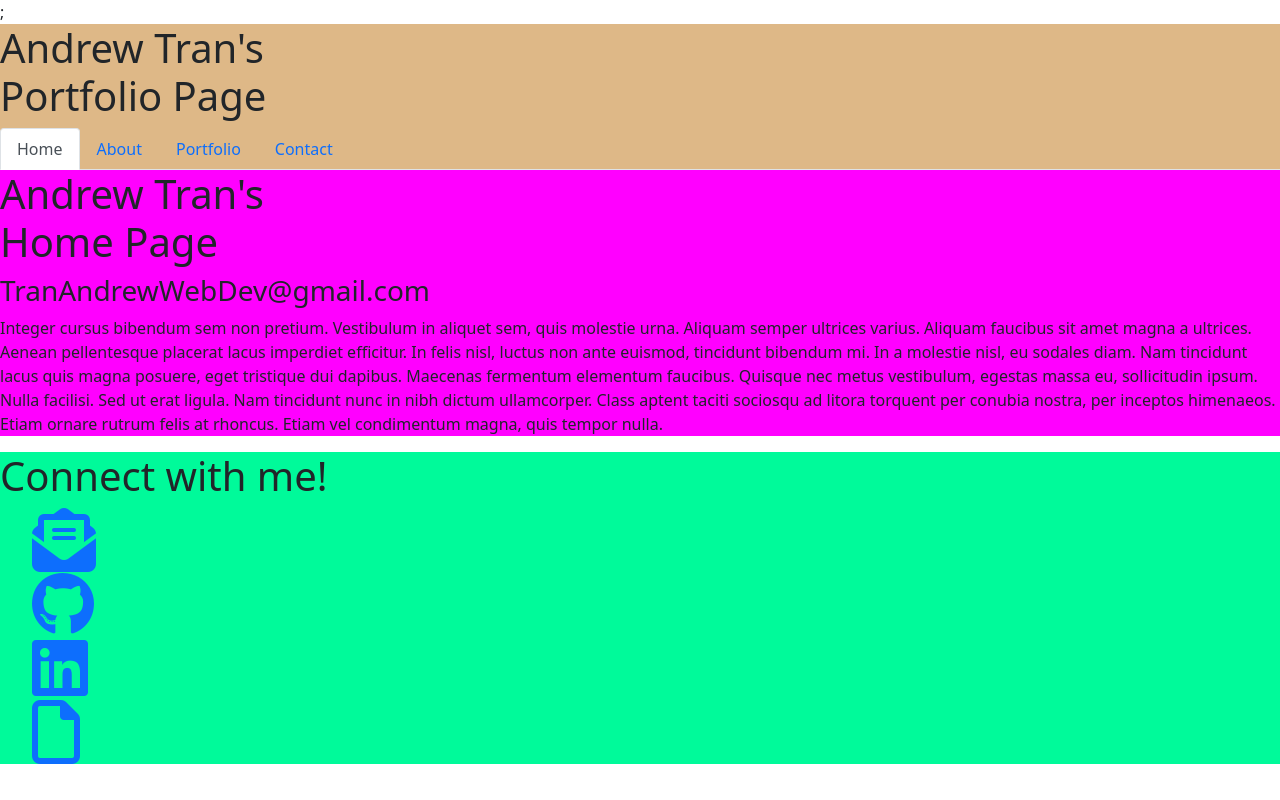
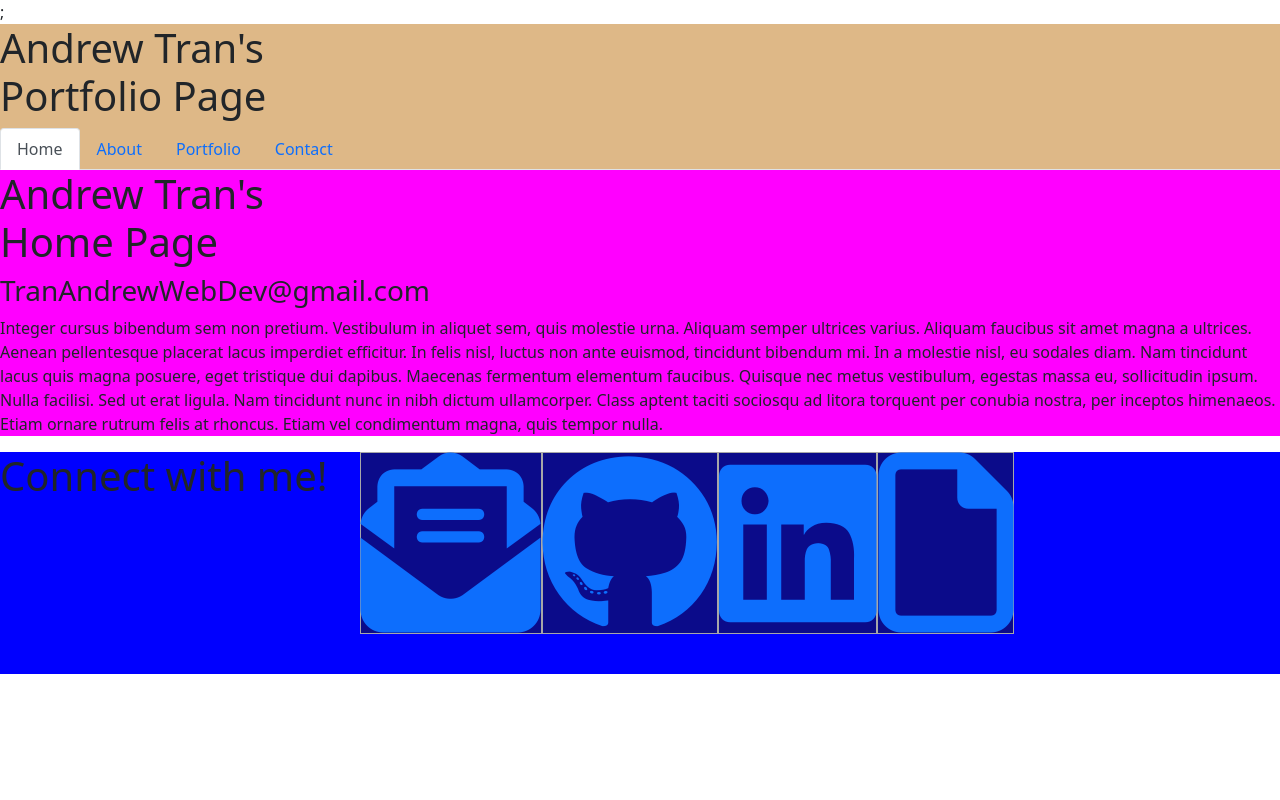
Before and after one commit to AndrewT11/Meta-React-Portfolio, a React (Create React App) app: page / in a window 1280 px wide. Built offline with nearby package versions, Linux system fonts and the light colour scheme.

Commit message:
styling of footer, list not vertical anymore

```diff
--- a/src/components/Footer/footer.css
+++ b/src/components/Footer/footer.css
@@ -1,3 +1,34 @@
 .footer {
-  background-color: brown;
+  background-color: blue;
+  display: flex;
+
+  width: 100%;
 }
+
+.contactbar ul {
+  display: flex;
+  justify-content: space-evenly;
+  list-style: none;
+  margin-bottom: 40px;
+}
+
+.contactbar ul {
+  display: flex;
+  justify-content: space-evenly;
+  list-style: none;
+  margin-bottom: 40px;
+}
+
+.contactbar ul li {
+  font-size: 45px;
+  border: 1px solid rgb(167, 167, 168);
+  background-color: rgb(22, 22, 22, 0.5);
+  transition: 0.5s ease;
+}
+
+.contactbar ul li:hover {
+  transform: scale(1.1);
+  box-shadow: 0 0 10px rgb(167, 167, 168);
+  background: rgb(167, 167, 168);
+  color: black;
+}
--- a/src/components/Footer/index.js
+++ b/src/components/Footer/index.js
@@ -3,7 +3,7 @@ import "./footer.css";
 
 export default function Footer() {
   return (
-    <div className="contact">
+    <div className="footer">
       <h1 class="heading">Connect with me!</h1>
       <nav class="contactbar">
         <ul>
--- a/src/components/pages/Contact/contact.css
+++ b/src/components/pages/Contact/contact.css
@@ -1,7 +1,3 @@
 .contact {
-  background-color: mediumspringgreen;
+  background-color: green;
 }
-
-li {
-  list-style: none;
-}
```
